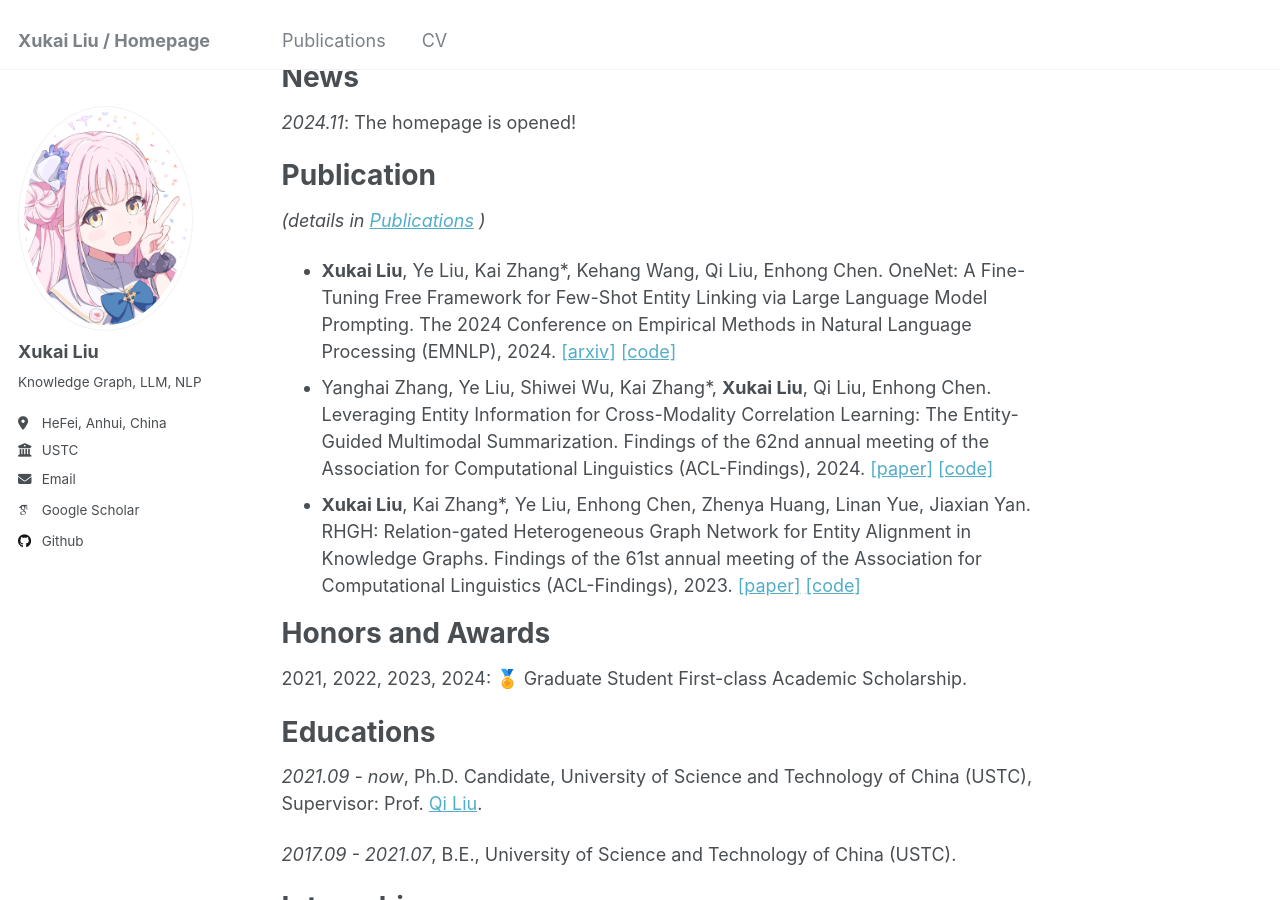
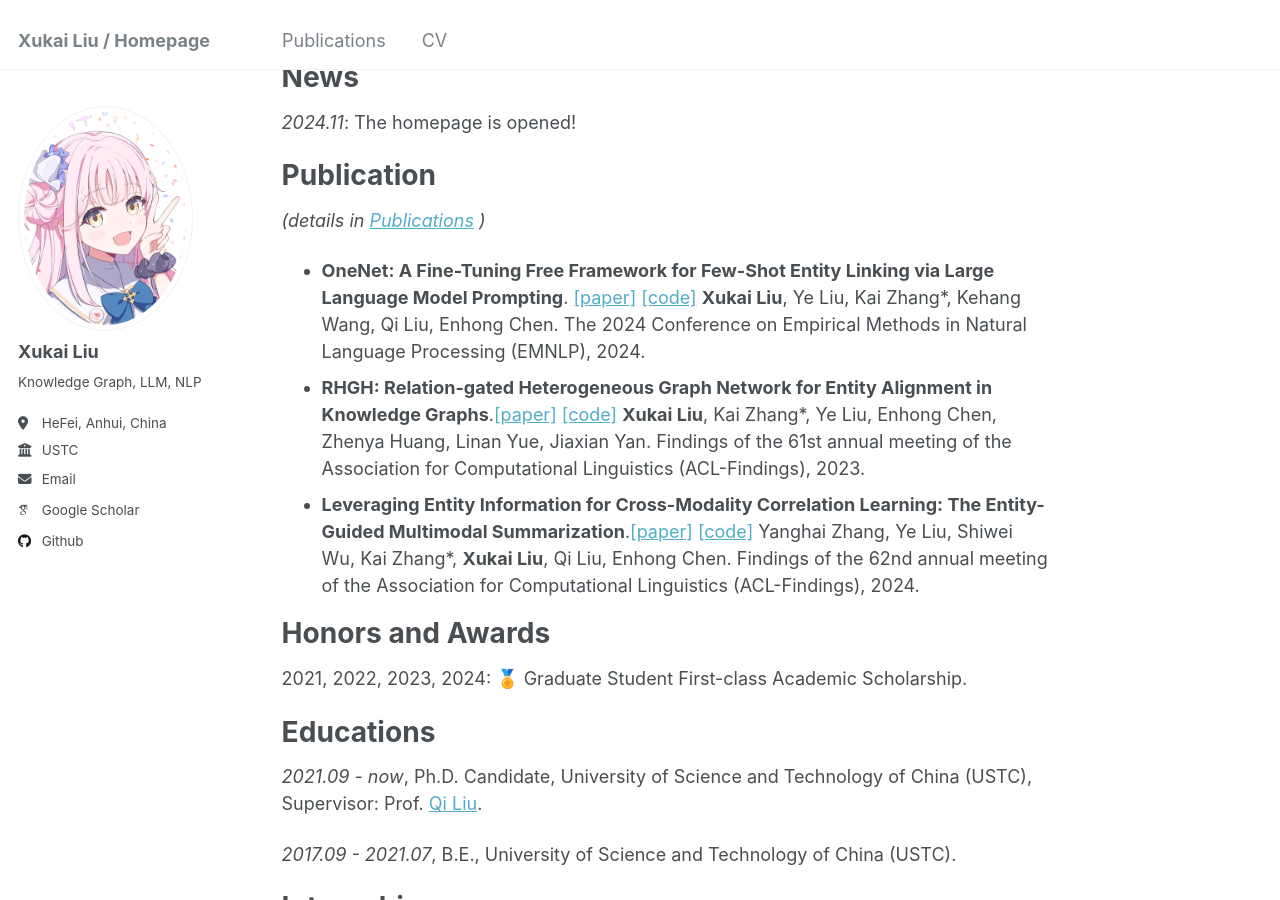
Before and after one commit to laquabe/laquabe.github.io, a Jekyll site: the page built from _pages/about.md, in a window 1280 px wide and 900 px high, scrolled down 323 px. Built offline with Jekyll 4.4.1, drawn with Linux system fonts in a browser that asks for light colours; some web fonts are replaced.

Commit message:
Update about.md

```diff
--- a/_pages/about.md
+++ b/_pages/about.md
@@ -17,14 +17,15 @@ News
 Publication
 ======
 *(details in [Publications](https://laquabe.github.io/publications/) )*
-- **Xukai Liu**, Ye Liu, Kai Zhang*, Kehang Wang, Qi Liu, Enhong Chen.
-OneNet: A Fine-Tuning Free Framework for Few-Shot Entity Linking via Large Language Model Prompting. The 2024 Conference on Empirical Methods in Natural Language Processing (EMNLP), 2024. [[arxiv]](https://arxiv.org/abs/2410.07549) [[code]](https://github.com/laquabe/OneNet)
-- Yanghai Zhang, Ye Liu, Shiwei Wu, Kai Zhang*, **Xukai Liu**, Qi Liu, Enhong Chen.
-Leveraging Entity Information for Cross-Modality Correlation Learning: The Entity-Guided Multimodal Summarization.
-Findings of the 62nd annual meeting of the Association for Computational Linguistics (ACL-Findings), 2024.  [[paper]](https://aclanthology.org/2024.findings-acl.587) [[code]](https://github.com/ApocalypseH/EGMS)
-- **Xukai Liu**, Kai Zhang*, Ye Liu, Enhong Chen, Zhenya Huang, Linan Yue, Jiaxian Yan.
-RHGH: Relation-gated Heterogeneous Graph Network for Entity Alignment in Knowledge Graphs.
-Findings of the 61st annual meeting of the Association for Computational Linguistics (ACL-Findings), 2023. [[paper]](https://aclanthology.org/2023.findings-acl.553/) [[code]](https://github.com/laquabe/RGHN)
+- **OneNet: A Fine-Tuning Free Framework for Few-Shot Entity Linking via Large Language Model Prompting**. [[paper]](https://arxiv.org/abs/2410.07549) [[code]](https://github.com/laquabe/OneNet)
+**Xukai Liu**, Ye Liu, Kai Zhang*, Kehang Wang, Qi Liu, Enhong Chen.
+The 2024 Conference on Empirical Methods in Natural Language Processing (EMNLP), 2024.
+- **RHGH: Relation-gated Heterogeneous Graph Network for Entity Alignment in Knowledge Graphs**.[[paper]](https://aclanthology.org/2023.findings-acl.553/) [[code]](https://github.com/laquabe/RGHN)
+**Xukai Liu**, Kai Zhang*, Ye Liu, Enhong Chen, Zhenya Huang, Linan Yue, Jiaxian Yan.
+Findings of the 61st annual meeting of the Association for Computational Linguistics (ACL-Findings), 2023.
+- **Leveraging Entity Information for Cross-Modality Correlation Learning: The Entity-Guided Multimodal Summarization**.[[paper]](https://aclanthology.org/2024.findings-acl.587) [[code]](https://github.com/ApocalypseH/EGMS)
+Yanghai Zhang, Ye Liu, Shiwei Wu, Kai Zhang*, **Xukai Liu**, Qi Liu, Enhong Chen.
+Findings of the 62nd annual meeting of the Association for Computational Linguistics (ACL-Findings), 2024.
 
 Honors and Awards
 ======
```
